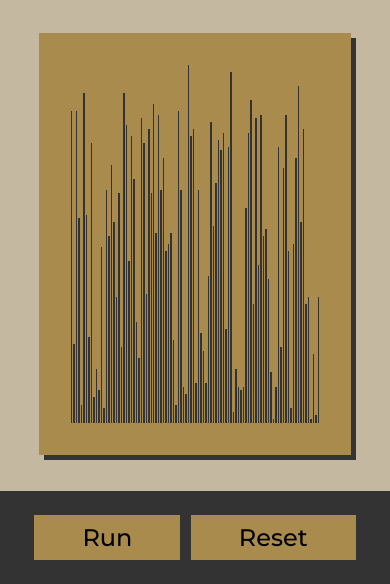
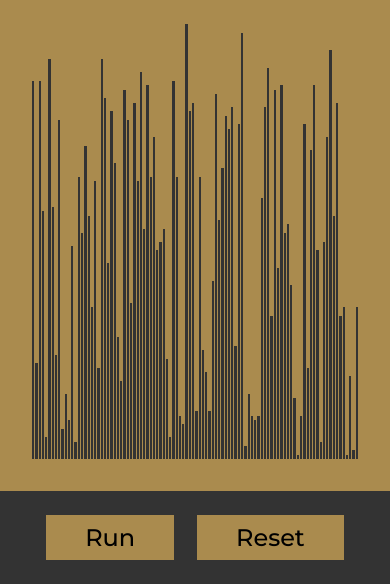
Before and after one commit to MrBlunderovich/odin-merge-sort, a plain HTML site: page index.html in a window 390 px wide. Shown: the part 260-844 px from the top of the page. Drawn offline with Linux system fonts and the light colour scheme.

Commit message:
add media query

```diff
--- a/index.js
+++ b/index.js
@@ -54,6 +54,7 @@ function handleClick(event) {
   const target = event.target;
   if (target.matches(".run")) {
     runSorting();
+    target.blur();
   } else if (target.matches(".reset")) {
     location.reload();
   }
--- a/style.css
+++ b/style.css
@@ -27,7 +27,7 @@ body {
 .header,
 .footer {
   width: 100%;
-  font-size: 150%;
+  font-size: min(150%, 6vw);
   background-color: var(--dark-color);
   color: var(--light-color);
   padding: 0.5em 1em;
@@ -62,15 +62,26 @@ body {
 }
 
 .button {
-  padding: 0.5rem 3rem;
+  padding-block: 0.5rem;
+  padding-inline: max(2rem, 10vw);
   font-size: 1.5rem;
   border: 0;
   background-color: var(--medium-color);
   cursor: pointer;
+  outline: none;
 }
 .button:hover {
   transform: scale(1.1);
 }
 .button:active {
   transform: translateY(5%);
+  outline: none;
 }
+
+@media (width <600px), (height <600px) {
+  .main {
+    box-shadow: none;
+    flex-grow: 1;
+    width: 100%;
+  }
+}
```
